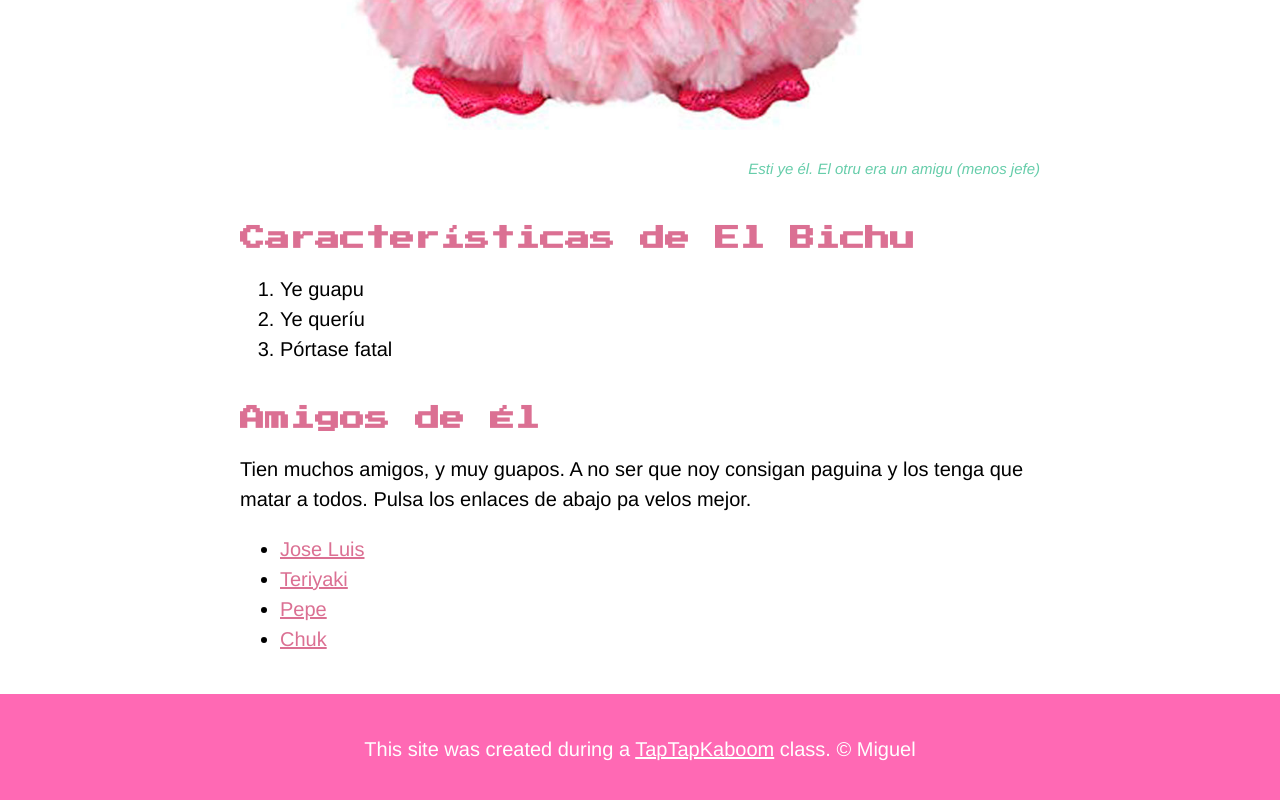
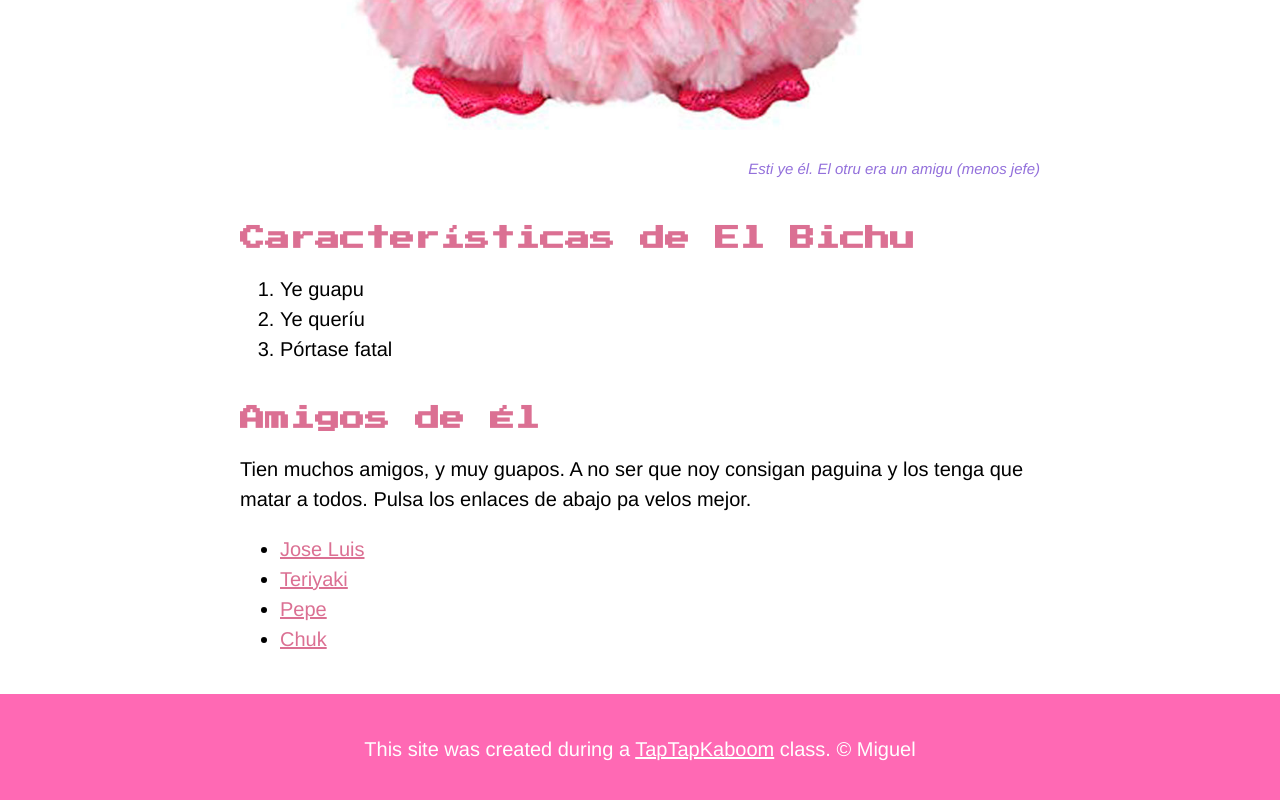
Before and after one commit to k0alabanana/prueba-ss, a plain HTML site: page index.html in a window 1280 px wide. Shown: the part 1339-2139 px from the top of the page. Drawn offline with Linux system fonts and the light colour scheme.

Commit message:
Update bichu.css

```diff
--- a/css/bichu.css
+++ b/css/bichu.css
@@ -69,7 +69,7 @@ footer a:hover{
 }
 
 p.caption{
-	color: mediumaquamarine;
+	color: mediumpurple;
 	font-size: 15px;
 	font-style: italic;
 	text-align: right;
```
